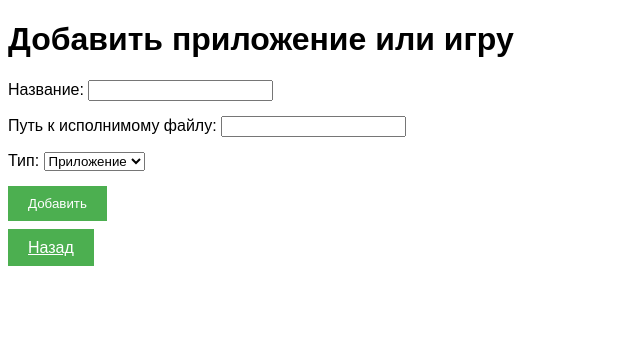
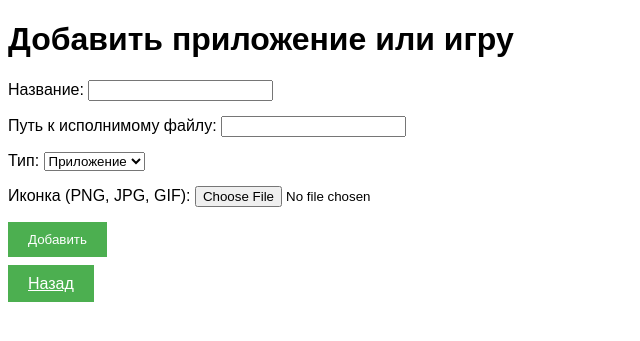
Before and after one commit to HIkkvl/LoVHub, a Flask app: page /add in a window 1280 px wide. Shown: the top 341 px of the page, without its empty margins (0-640 px from the left). Run offline with Flask 3, Linux system fonts and the light colour scheme.

Commit message:
Update add_app.html

```diff
--- a/templates/add_app.html
+++ b/templates/add_app.html
@@ -12,7 +12,7 @@
 </head>
 <body>
     <h1>Добавить приложение или игру</h1>
-    <form method="POST">
+    <form method="POST" enctype="multipart/form-data">
         <div class="form-group">
             <label for="name">Название:</label>
             <input type="text" id="name" name="name" required>
@@ -28,8 +28,13 @@
                 <option value="game">Игра</option>
             </select>
         </div>
+        <div class="form-group">
+            <label for="icon">Иконка (PNG, JPG, GIF):</label>
+            <input type="file" id="icon" name="icon" accept=".png,.jpg,.jpeg,.gif" required>
+        </div>
         <button type="submit" class="btn">Добавить</button>
     </form>
+
     <br>
     <a href="{{ url_for('index') }}" class="btn">Назад</a>
 </body>
```
